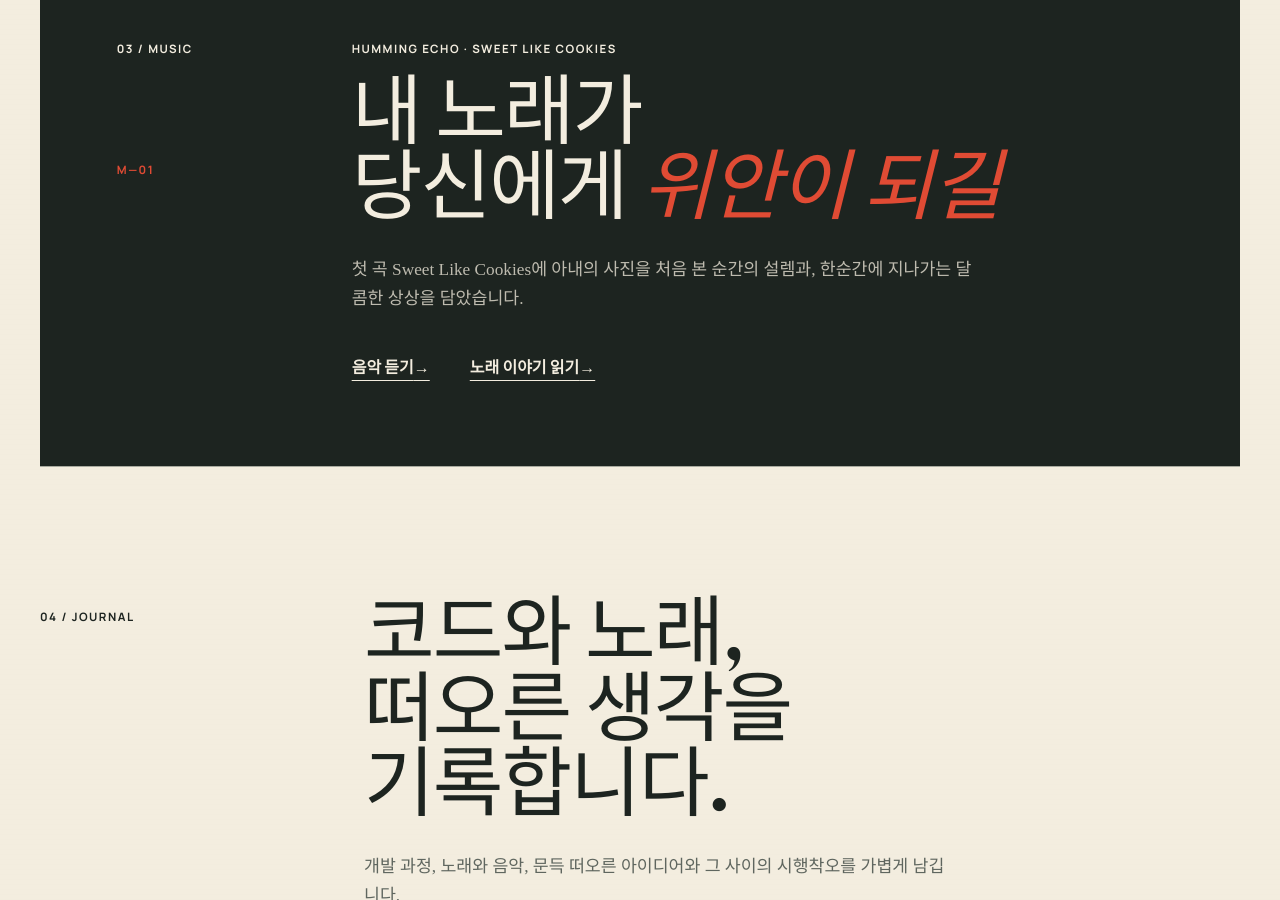
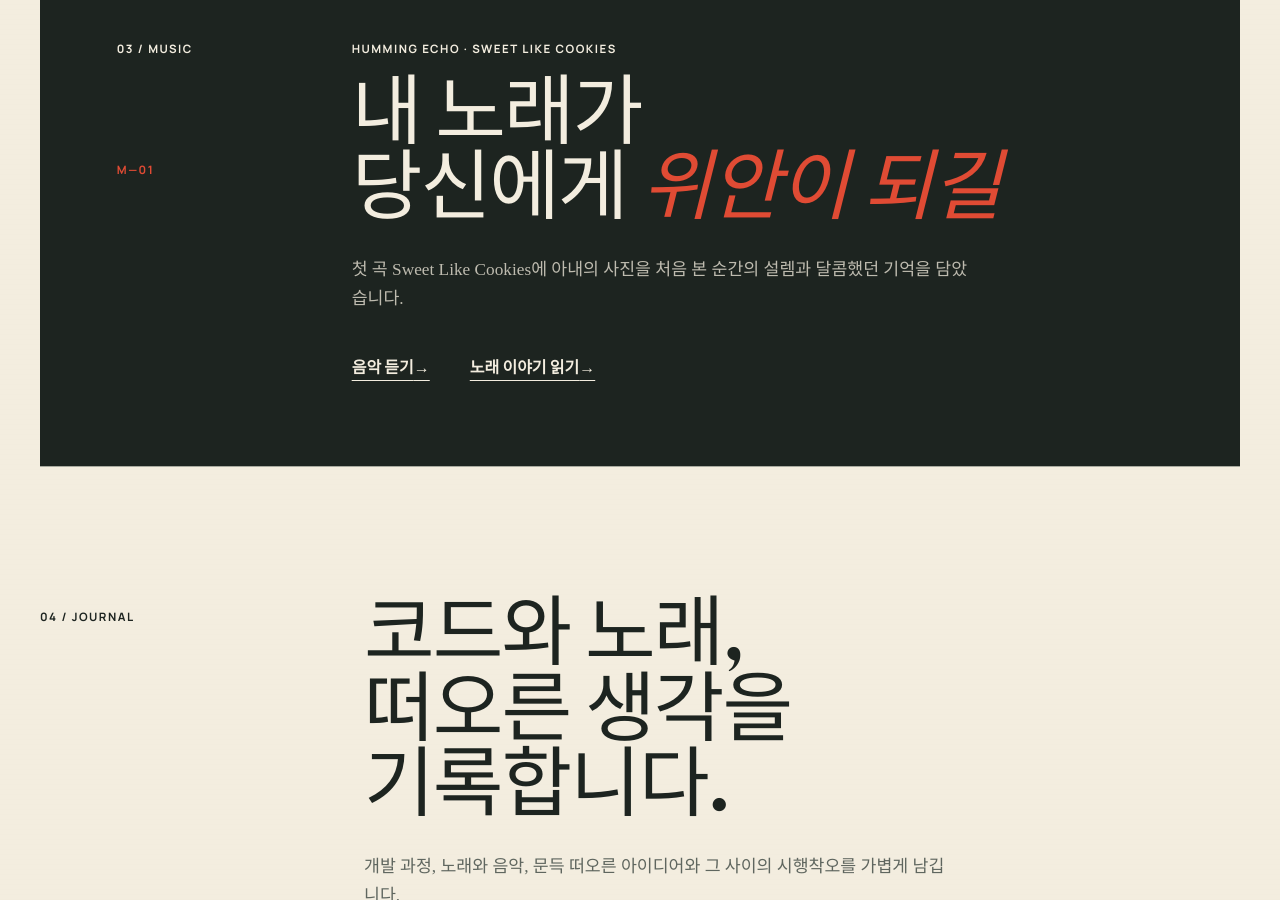
Before and after one commit to babypaunch/babypaunch.github.io, a Jekyll site: the page built from index.html, in a window 1280 px wide and 900 px high, scrolled down 2019 px. Built offline with Jekyll 4.4.1, drawn with Linux system fonts in a browser that asks for light colours; some web fonts are replaced.

Commit message:
fix(home): Music 소개 문구 수정

```diff
--- a/_data/en.yml
+++ b/_data/en.yml
@@ -36,7 +36,7 @@ home:
       description: A Chrome extension that helps you enjoy anime more comfortably while vibe coding.
       status: Available
   music_title: May my songs<br>bring you <em>comfort.</em>
-  music_copy: My first song, Sweet Like Cookies, holds the spark I felt when I first saw my wife's photograph and a sweet daydream that passes in an instant.
+  music_copy: My first song, Sweet Like Cookies, holds the spark I felt when I first saw my wife's photograph and the sweet memories we shared.
   music_link: Listen to the music
   music_story_link: Read the story
   music_story_url: /en/blog/sweet-like-cookies/
--- a/_data/ko.yml
+++ b/_data/ko.yml
@@ -36,7 +36,7 @@ home:
       description: 바이브 코딩을 하면서 애니메이션을 더 편하게 즐길 수 있도록 돕는 Chrome 확장 프로그램.
       status: Available
   music_title: 내 노래가<br>당신에게 <em>위안이 되길</em>
-  music_copy: 첫 곡 Sweet Like Cookies에 아내의 사진을 처음 본 순간의 설렘과, 한순간에 지나가는 달콤한 상상을 담았습니다.
+  music_copy: 첫 곡 Sweet Like Cookies에 아내의 사진을 처음 본 순간의 설렘과 달콤했던 기억을 담았습니다.
   music_link: 음악 듣기
   music_story_link: 노래 이야기 읽기
   music_story_url: /blog/sweet-like-cookies/
```
